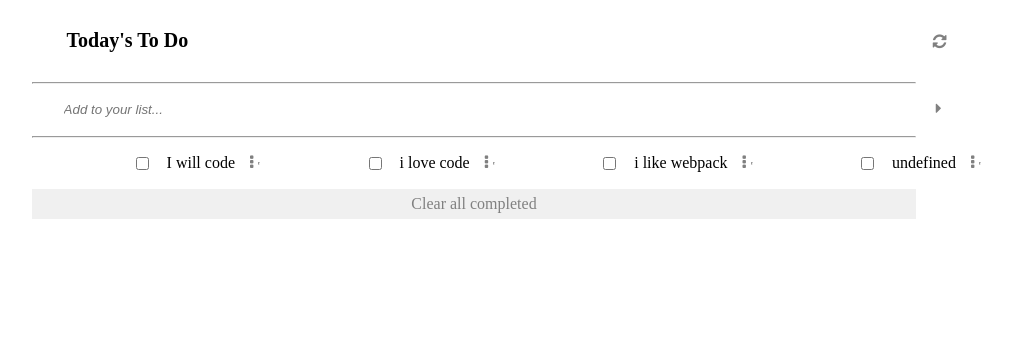
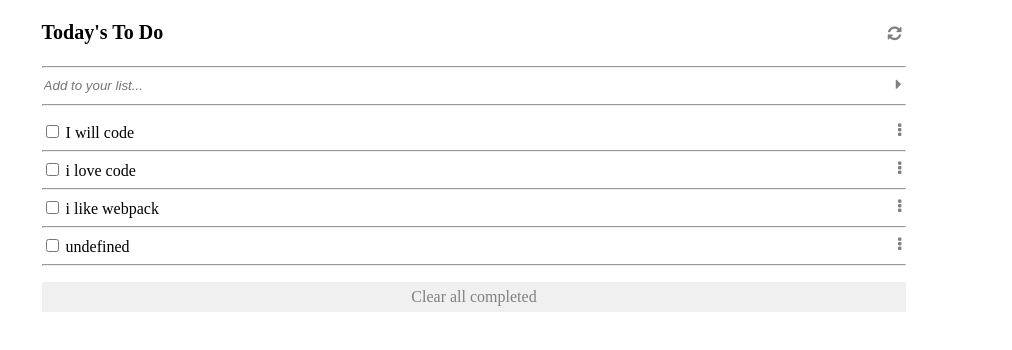
Before and after one commit to Nowembabazi/List, a website built with webpack: page src/index.html in a window 1280 px wide. Shown: the whole page, without its empty margins (166-1178 px from the left). Built offline with nearby package versions, Linux system fonts and the light colour scheme.

Commit message:
Add changes

```diff
--- a/src/index.html
+++ b/src/index.html
@@ -8,17 +8,17 @@
 </head>
 <body>
     <div id="toDolist">
-        <ul id="title">
+        <div id="title">
             <h1>
                 Today's To Do
             </h1>
             <i class="fa fa-refresh"></i>
-        </ul>
+        </div>
         <hr>
-        <ul id="inputTask">
+        <div id="inputTask">
             <input type="text" id="addTask" placeholder="Add to your list...">
             <i class="fa fa-caret-right"></i>
-        </ul>
+        </div>
 
         <hr>
         <ul id="list">
--- a/src/index.js
+++ b/src/index.js
@@ -18,7 +18,7 @@ const taskArray = [
     completed: true,
   },
   {
-    index: 4,
+    index: 3,
     description: "I love microverse",
     completed: false,
   },
@@ -30,11 +30,11 @@ const createList = () => {
   const sortedArray = taskArray.sort((a, b) => a.index - b.index);
   sortedArray.forEach((task) => {
     const eachTask = document.createElement("li");
-    eachTask.innerHTML = `<ul id="eachTask">
-        <ul><input type="checkbox" name=" " class="task">
+    eachTask.innerHTML = `<div id="eachTask">
+        <div><input type="checkbox" name=" " class="task">
         <label for="">${task.descriptions}</label></div>
         <i class="fa fa-ellipsis-v"></i>
-        </ul><hr>`;
+        </div><hr>`;
     list.appendChild(eachTask);
   });
 };
--- a/src/style.css
+++ b/src/style.css
@@ -5,13 +5,9 @@
 ul {
   list-style: none;
   padding: 0 0;
-  display: flex;
-  justify-content: space-between;
-  width: 100%;
-  margin-left: 35px;
 }
 
-#mylist {
+#toDolist {
   padding: 0 10px;
   margin: auto;
 }
@@ -31,7 +27,6 @@ h1 {
   width: 100%;
   display: flex;
   justify-content: space-between;
-  margin-left: 30px;
 }
 
 i {
```
Also changed, not shown: dist/[main].bundle.js, dist/index.html.
